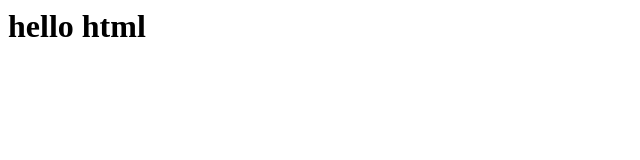
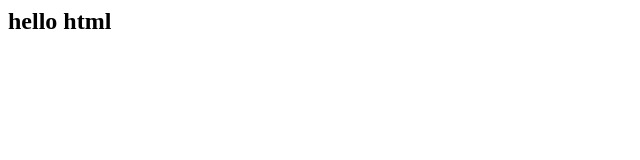
Before and after one commit to hummingbird26/test01, a plain HTML site: page test02.html in a window 1280 px wide. Shown: the whole page, without its empty margins (0-640 px from the left). Drawn offline with Linux system fonts and the light colour scheme.

Commit message:
html 수정

```diff
--- a/test02.html
+++ b/test02.html
@@ -3,7 +3,7 @@
     </head>
     <body>
 
-        <h1>hello html</h1>
+        <h2>hello html</h2>
 
     </body>
 </html>
```
